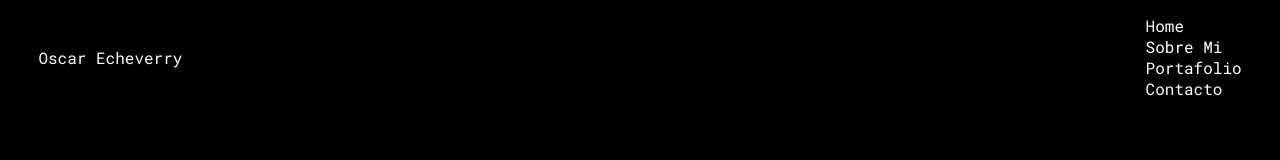
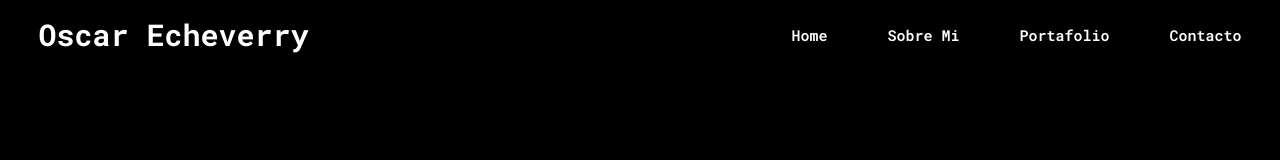
Before and after one commit to Oscar-Echeverry/proyecto-final-maquetacion-web, a plain HTML site: page index.html in a window 1280 px wide. Drawn offline with nearby package versions, Linux system fonts and the light colour scheme.

Commit message:
correcion de errores

```diff
--- a/index.html
+++ b/index.html
@@ -23,7 +23,7 @@
      <!--esta es la cabecera de la pagina lo cual tendra el logo y la barra de navegacion/> -->
     <header>
         <a href="#" class="logo"> Oscar Echeverry </a>
-        <ul>
+        <ul class="navlist">
             <li><a href="#">Home</a></li>
             <li><a href="#">Sobre Mi </a></li>
             <li><a href="#">Portafolio</a></li>
--- a/style.css
+++ b/style.css
@@ -24,3 +24,20 @@ header{
     padding: 15px 3%;
     background-color: transparent;
 }
+.logo {
+   font-size: 30px;
+   font-weight: 800; /*este es el grueso de la letra del logo*/
+}
+.navlist {
+    display: flex;/*esto sirve para que los elementos de las listas ul se pongan en linea*/
+}
+.navlist a{
+    margin-left: 60px; /*esto es para separa las palabras*/
+    font-size: 15px;
+    font-weight: 600;
+    border-bottom: 2px solid transparent; /*esto es par el subrayado transparente*/
+    transition: all .5s ease; /*esto es para animar todas las caracteristicas del .navlist a*/
+}
+.navlist a:hover {
+    border-bottom: 2px solid white; /*esto es par el subrayado blanco solo aparece si se pone ensima el mouse*/
+}
```
